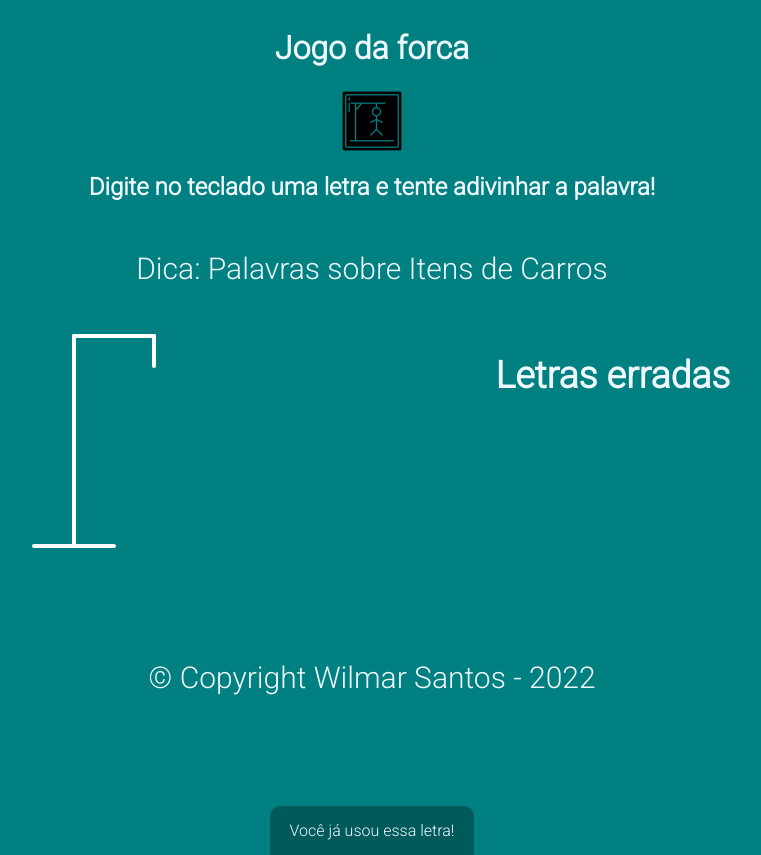
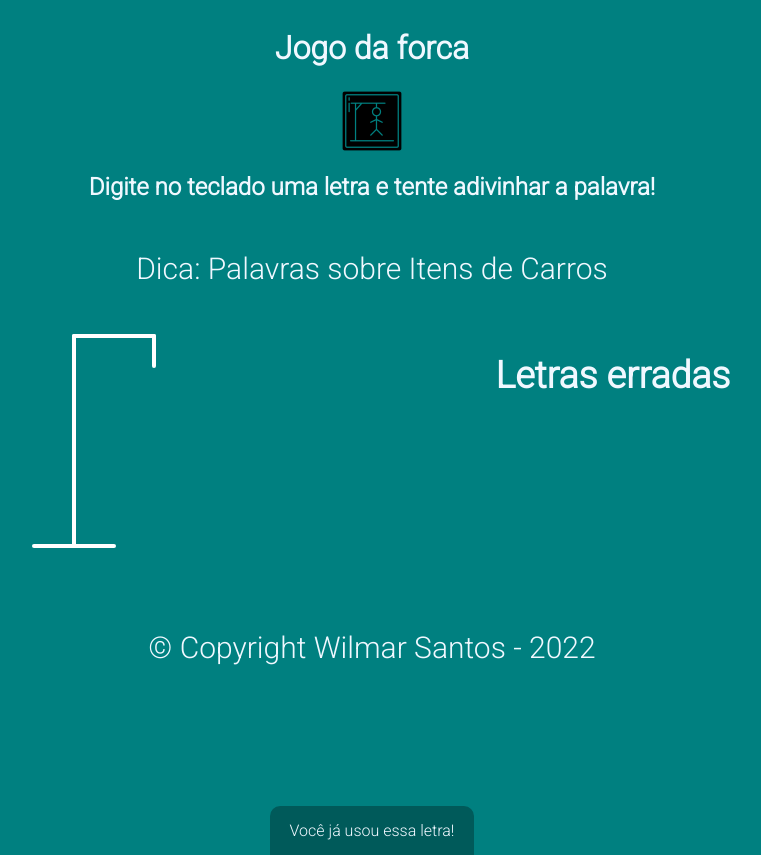
Before and after one commit to wms001/wms-jogo-forca-app, a plain HTML site: page index.html in a window 1280 px wide. Shown: the whole page, without its empty margins (276-1037 px from the left). Drawn offline with Linux system fonts and the light colour scheme.

Commit message:
commit final

```diff
--- a/style.css
+++ b/style.css
@@ -98,5 +98,5 @@ p {
 }
 
 footer {
-  margin-top: 60px;
+  margin-top: 30px;
   }
```
